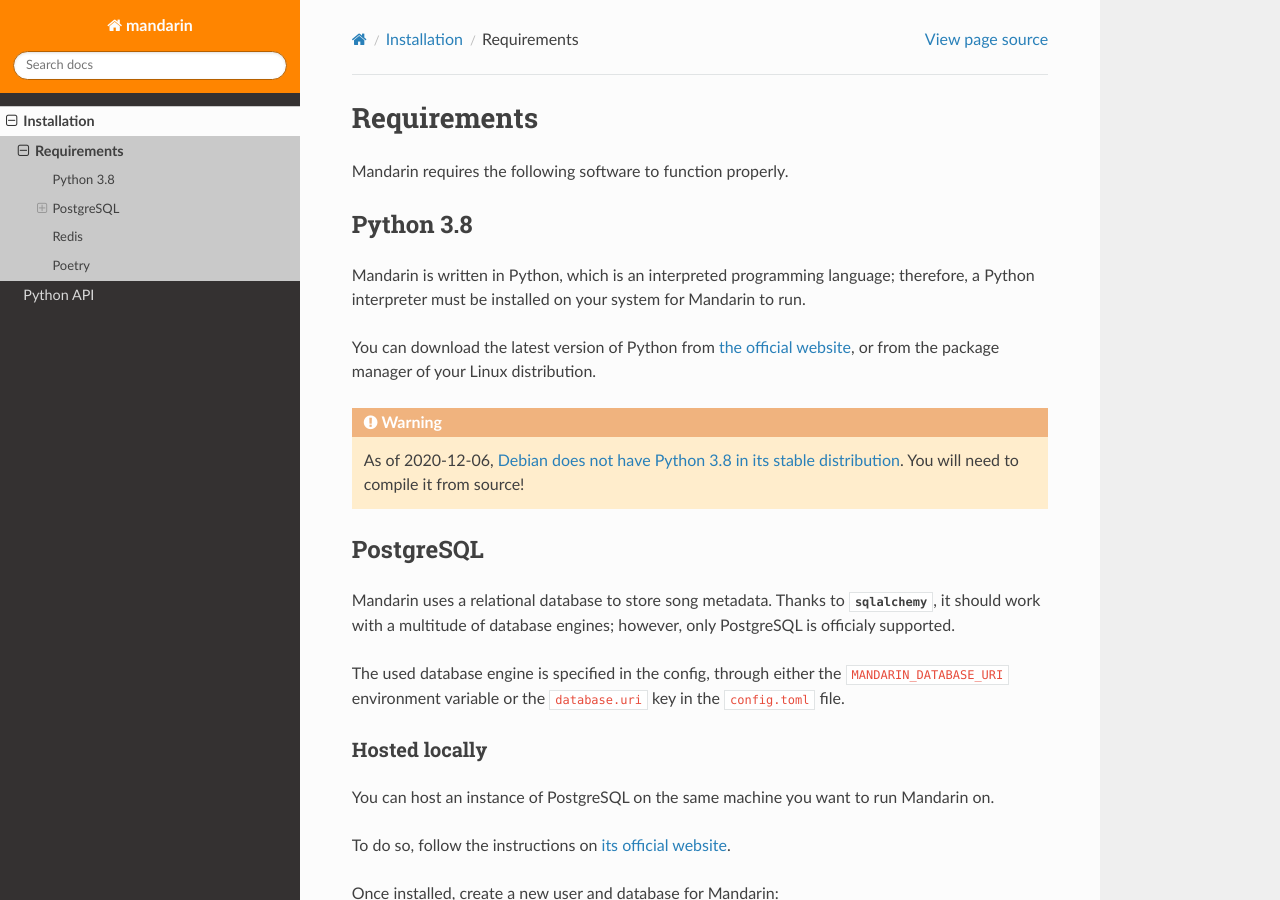
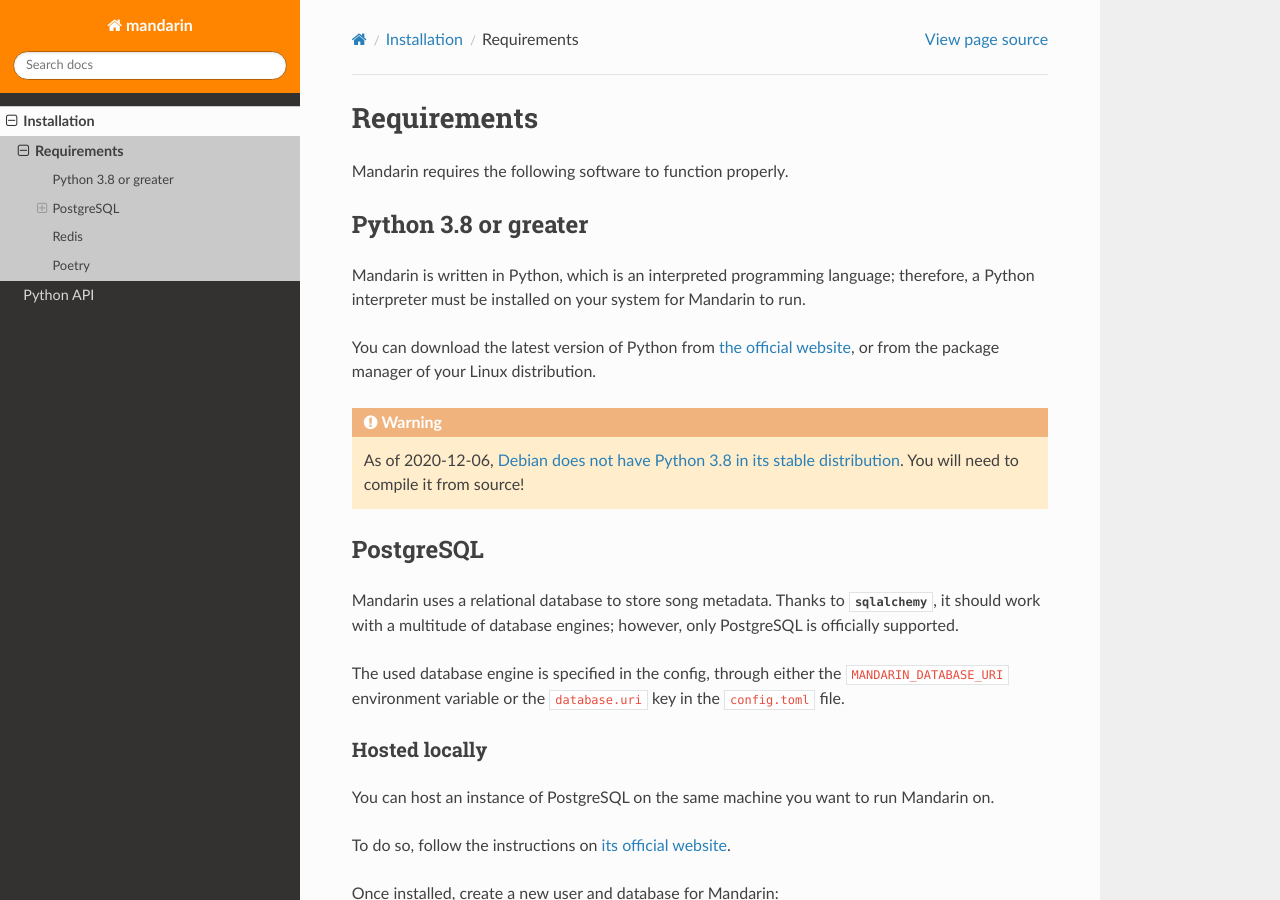
Before and after one commit to Steffo99/mandarin, a Sphinx documentation site: the page built from docs/source/installation/requirements.rst, in a window 1280 px wide and 900 px high. Built offline with Sphinx 7.4.7 and the Read the Docs theme 2.0.0, drawn with Linux system fonts in a browser that asks for light colours.

Commit message:
📔 Improve the requirements page

```diff
--- a/docs/source/installation/requirements.rst
+++ b/docs/source/installation/requirements.rst
@@ -4,8 +4,8 @@
 Mandarin requires the following software to function properly.
 
 
-Python 3.8
-----------
+Python 3.8 or greater
+---------------------
 
 Mandarin is written in Python, which is an interpreted programming language; therefore, a Python interpreter must be
 installed on your system for Mandarin to run.
@@ -20,8 +20,8 @@
 PostgreSQL
 ----------
 
-Mandarin uses a relational database to store song metadata. Thanks to :mod:`sqlalchemy`, it should work with a multitude of
-database engines; however, only PostgreSQL is officialy supported.
+Mandarin uses a relational database to store song metadata. Thanks to :mod:`sqlalchemy`, it should work with a
+multitude of database engines; however, only PostgreSQL is officially supported.
 
 The used database engine is specified in the config, through either the ``MANDARIN_DATABASE_URI`` environment variable
 or the ``database.uri`` key in the ``config.toml`` file.
@@ -63,7 +63,8 @@
 
 Mandarin uses :mod:`celery` to asyncronously run some tasks.
 
-It requires a interprocess message broker: while `multiple can be used <https://docs.celeryproject.org/en/stable/getting-started/brokers/>`_,
+It requires a interprocess message broker: while
+`multiple can be used <https://docs.celeryproject.org/en/stable/getting-started/brokers/>`_,
 the only one officially supported by Mandarin is Redis.
 
 You can download Redis from `its website <https://redis.io/download>`_ or the package manager of your
```
